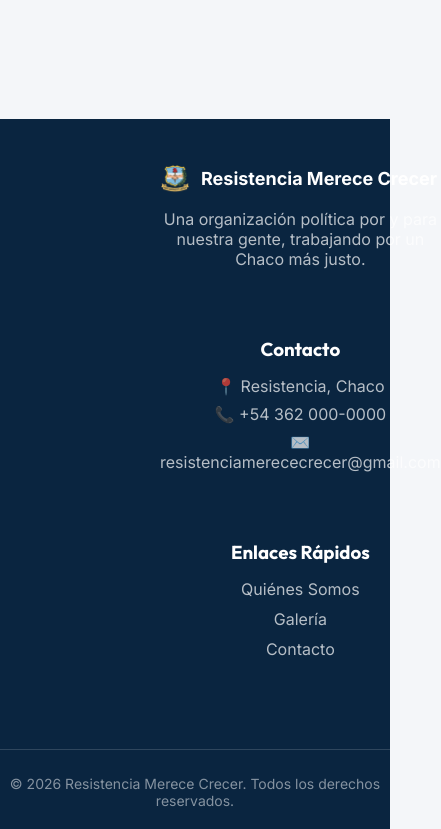
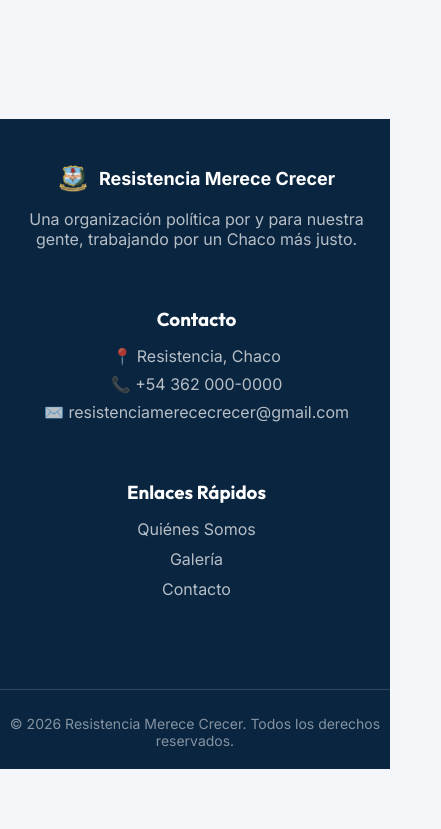
Before and after one commit to esqmarcelo/resistencia-merece-crecer, a React (Vite) app: page / in a window 390 px wide. Shown: the part 1955-2784 px from the top of the page, 441 px wide, since content can reach past the window. After the commit the page ends 2724 px from the top, so only its background shows below. Built offline with nearby package versions, Linux system fonts and the light colour scheme.

Commit message:
Corregí alineación y espaciado del footer en la versión móvil

```diff
--- a/src/index.css
+++ b/src/index.css
@@ -176,10 +176,10 @@ h3 {
 
 .footer-grid {
   display: grid;
-  grid-template-columns: repeat(auto-fit, minmax(290px, 1fr));
-  gap: 60px;
+  grid-template-columns: repeat(auto-fit, minmax(280px, 1fr));
+  gap: 50px;
   padding-top: 30px;
-  padding-left: 160px;
+  padding-left: 100px;
 }
 
 .footer-col h3 {
@@ -303,6 +303,7 @@ h3 {
   .header {
     padding: 10px 16px;
     min-height: 0;
+
   }
 
   .menu-toggle {
@@ -354,6 +355,20 @@ h3 {
   .footer-grid {
     grid-template-columns: 1fr;
     text-align: center;
+    padding-left: 0;
+  }
+
+  .footer-logo {
+    justify-content: center;
+  }
+
+  .footer-col p {
+    text-align: center;
+  }
+
+  .footer .container {
+    padding-left: 23px;
+    padding-right: 20px;
   }
 
   .cards-grid {
```
